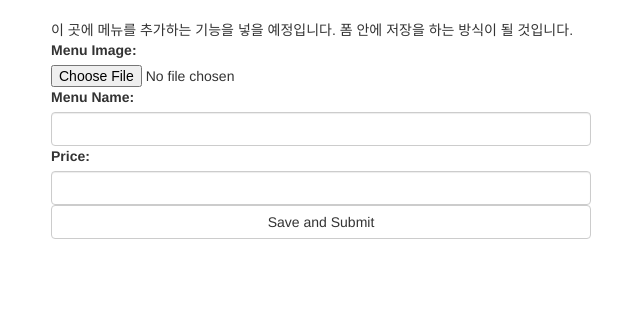
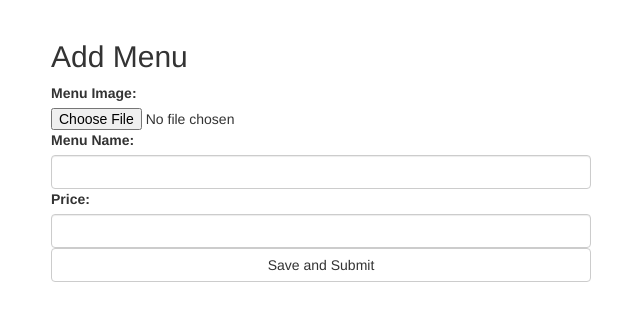
Before and after one commit to choiy20/baemin-for-office-workers, a Django app: page /partner/menu/add/ in a window 1280 px wide. Shown: the part 51-372 px from the top of the page, without its empty margins (319-959 px from the left). Run offline with Django 3.2, Linux system fonts and the light colour scheme; some libraries are stand-ins or nearby versions.

Commit message:
Adding "Editing Menu details"

```diff
--- a/partner/urls.py
+++ b/partner/urls.py
@@ -1,7 +1,7 @@
 from django.conf.urls import url, include
 from .views import (
     index, signup, login, logout, edit_info,
-    menu, menu_add,
+    menu, menu_add,menu_detail,menu_edit,
 )
 
 urlpatterns = [
@@ -12,5 +12,7 @@ urlpatterns = [
     url(r'^edit/$', edit_info, name="edit"),
     url(r'^menu/$', menu, name="menu"),
     url(r'^menu/add/$', menu_add, name="menu_add"),
+    url(r'^menu/(?P<menu_id>\d+)/$', menu_detail, name="menu_detail"),
+    url(r'^menu/(?P<menu_id>\d+)/edit/$', menu_edit, name="menu_edit"),
 
 ]
--- a/partner/views.py
+++ b/partner/views.py
@@ -106,8 +106,32 @@ def menu_add(request):
             menu = form.save(commit=False)
             menu.partner = request.user.partner
             menu.save()
-            return redirect("partner/menu/")
+            return redirect("/partner/menu/")
         else:
             ctx.update({"form": form})
 
     return render(request, "menu_add.html", ctx)
+
+
+def menu_detail(request, menu_id):
+    menu = Menu.objects.get(id=menu_id)
+    ctx = {"menu":menu}
+    return render(request, "menu_detail.html", ctx)
+
+def menu_edit(request, menu_id):
+    ctx = {"replacement":"Edit"}
+    menu = Menu.objects.get(id=menu_id)
+    if request.method == "GET":
+        form = MenuForm(instance=menu)
+        ctx.update({"form": form})
+    elif request.method == "POST":
+        form = MenuForm(request.POST, request.FILES, instance=menu)  # 파일을 함께 저장한다라는 뜻
+        if form.is_valid():
+            menu = form.save(commit=False)
+            menu.partner = request.user.partner
+            menu.save()
+            return redirect("/partner/menu/")
+        else:
+            ctx.update({"form": form})
+
+    return render(request, "menu_add.html", ctx)
--- a/templates/menu_add.html
+++ b/templates/menu_add.html
@@ -3,11 +3,13 @@
     {% include "navbar.html" %}
     <div class="container">
         <div class="col-sm-6 col-sm-offset-3">
-            이 곳에 메뉴를 추가하는 기능을 넣을 예정입니다. 폼 안에 저장을 하는 방식이 될 것입니다.
+            <h2>{% if replacement %}{{ replacement }}{% else %}Add{% endif %}&nbsp;Menu</h2>
             <form enctype="multipart/form-data" method="post" action="">
                 {% csrf_token %}
                 <div>{{ form }}</div>
-                <button class="btn btn-default btn-block">Save and Submit</button>
+                <button class="btn btn-default btn-block">
+                    {% if replacement %}{{ replacement }}{% else %}Save and Submit{% endif %}
+                </button>
             </form>
         </div>
     </div>
--- a/templates/menu_list.html
+++ b/templates/menu_list.html
@@ -13,7 +13,7 @@
                 {% for menu in menu_list %}
                     <tr>
                         <td><img style="max-width:100px" src="{{ menu.image.url }}"></td>
-                        <td>{{ menu.name }}</td>
+                        <td><a href="/partner/menu/{{ menu.id }}/">{{ menu.name }}</a></td>
                         <td>{{ menu.price }}</td>
                     </tr>
                 {% endfor %}
```
Also changed, not shown: templates/menu_detail.html (added, +25 -0 lines), db.sqlite3.
